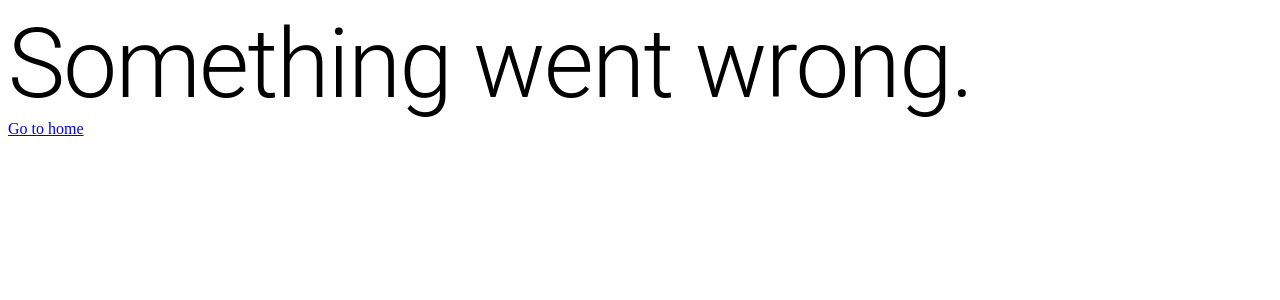
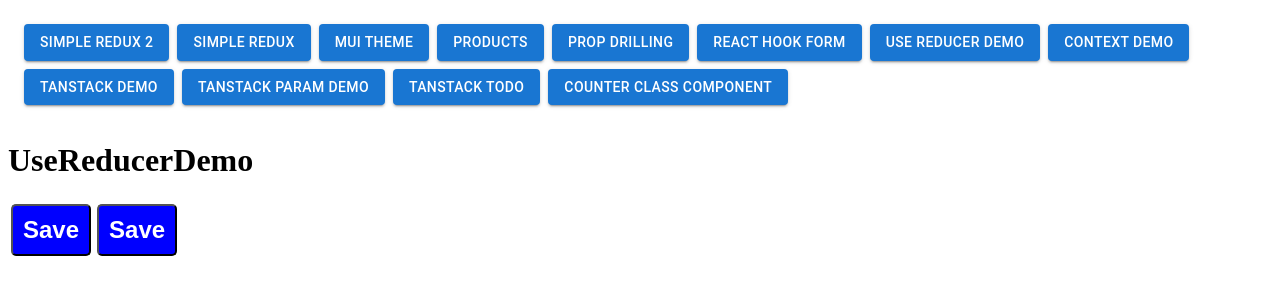
Before and after one commit to gavand-sagar/vite-project-feb-react-mui, a React (Vite) app: page /Products in a window 1280 px wide. Shown: the top 300 px of the page. Built offline with nearby package versions, Linux system fonts and the light colour scheme.

Commit message:
Rendering Props in React

```diff
--- /dev/null
+++ b/src/Mybutton.tsx
@@ -0,0 +1,28 @@
+import React, { type ReactNode } from 'react'
+
+type Props = {
+    children: ReactNode,
+    onClick?: React.MouseEventHandler<HTMLButtonElement>,
+    onMouseEnter?: React.MouseEventHandler<HTMLButtonElement> | undefined
+}
+
+export default function Mybutton({ children, onClick, onMouseEnter }: Props) {
+    if (children == "Save") {
+        return (
+            <button onClick={onClick} onMouseEnter={onMouseEnter} style={{
+                backgroundColor: 'blue',
+                color: 'white',
+                padding: '10px',
+                fontSize: '1.5rem',
+                borderRadius: '5px',
+                margin: '3px',
+                fontWeight: 'bold'
+            }}>
+                {children}
+            </button>
+        )
+    } else {
+        return <></>
+    }
+
+}
--- a/src/Reducer/UseReducerDemo.tsx
+++ b/src/Reducer/UseReducerDemo.tsx
@@ -1,4 +1,5 @@
 import React, { useEffect, useReducer, useState } from 'react'
+import Mybutton from '../Mybutton'
 
 type Props = {}
 
@@ -21,25 +22,31 @@ export default function UseReducerDemo({ }: Props) {
 
     const [counter, setState] = useState(0)
 
-    useEffect(() => {
-        if (Math.random() > 0.5) {
-            throw Error("test error")
-        }
-    }, [])
+    // useEffect(() => {
+    //     if (Math.random() > 0.5) {
+    //         throw Error("test error")
+    //     }
+    // }, [])
 
     return (
         <div>
             <h1>UseReducerDemo</h1>
 
-            value : {value}
+            <Mybutton onClick={() => console.log('clicked')}>Save</Mybutton>
+            <Mybutton onMouseEnter={()=> console.log("Hover")}>Save</Mybutton>
+            <Mybutton>Update</Mybutton>
+            <Mybutton>
+                <h1>Hey</h1>
+            </Mybutton>
+
+            {/* value : {value}
             <br />
             <br />
-            {/* RUN - JUST THE EVENT */}
             <button onClick={() => dispatch({ type: 'inc' })}>Increment</button>
             <button onClick={() => dispatch({ type: 'dec' })}>Decrement</button>
             <button onClick={() => dispatch({ type: 'reset' })}>Reset</button>
 
-            <button onClick={() => setState(value + 10)}>Inc</button>
+            <button onClick={() => setState(value + 10)}>Inc</button> */}
         </div>
     )
 }
```
